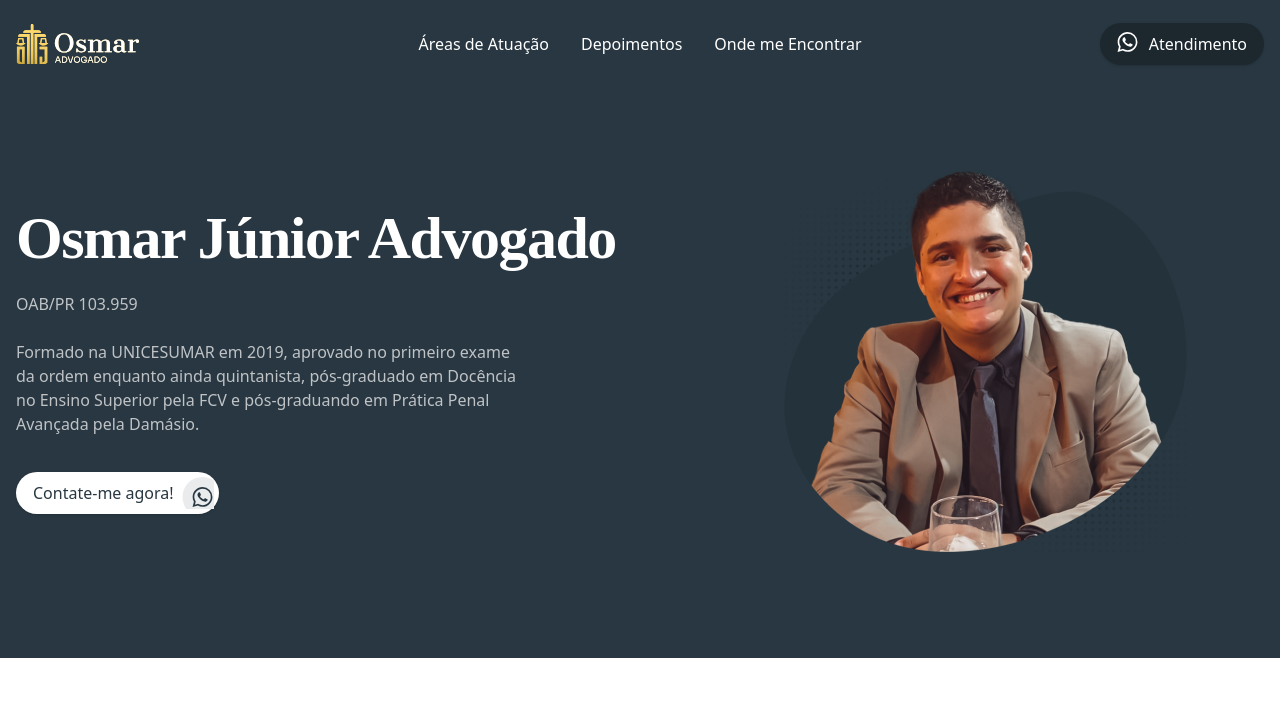
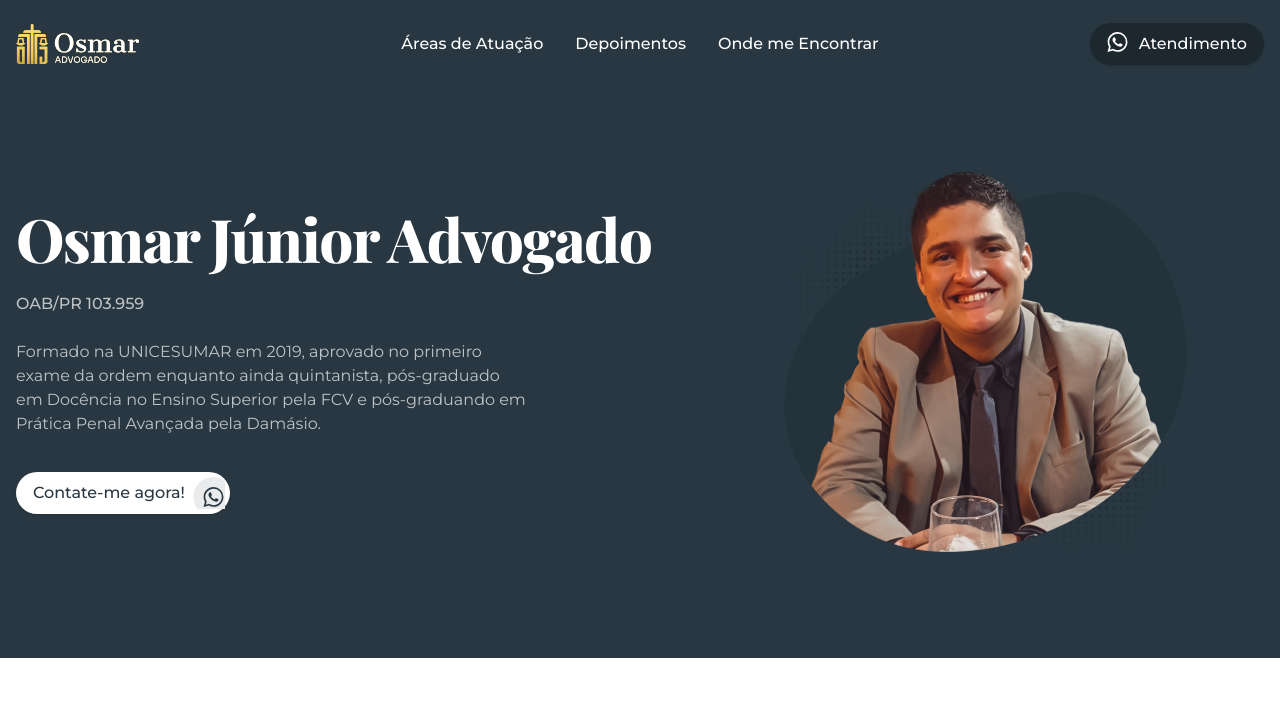
Before and after one commit to lenyeg/mkt-osmarjr.adv.br, an Astro site: page / in a window 1280 px wide. Shown: the top 721 px of the page. Built offline with nearby package versions, Linux system fonts and the light colour scheme; Astro itself is replaced by a stand-in of ours.

Commit message:
style: font styles add on lp

```diff
--- a/src/layouts/Layout.astro
+++ b/src/layouts/Layout.astro
@@ -13,6 +13,8 @@
 	<meta charset="UTF-8" />
 	<meta name="viewport" content="width=device-width" />
 	<link rel="icon" type="image/x-icon" href="/favicon.ico" />
+	<link href="https://fonts.googleapis.com/css2?family=Playfair+Display:wght@800&display=swap" rel="stylesheet">
+	<link href="https://fonts.googleapis.com/css2?family=Montserrat:wght@400;500;600&display=swap" rel="stylesheet">
 	<meta name="generator" content={Astro.generator} />
 	<title>{title}</title>
 </head>
--- a/src/pages/index.astro
+++ b/src/pages/index.astro
@@ -22,5 +22,6 @@
 	:root {
 		--astro-gradient: linear-gradient(0deg, #4f39fa, #da62c4);
 		scroll-behavior: smooth;
+		font-family: 'Montserrat', sans-serif;
 	}
 </style>
```
